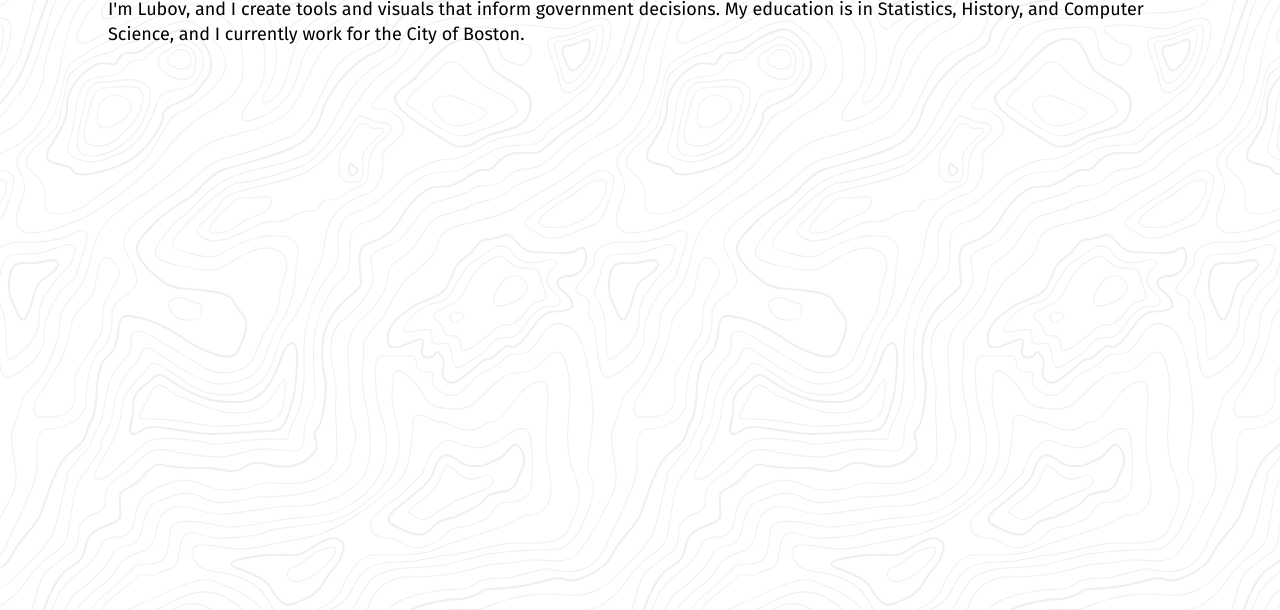
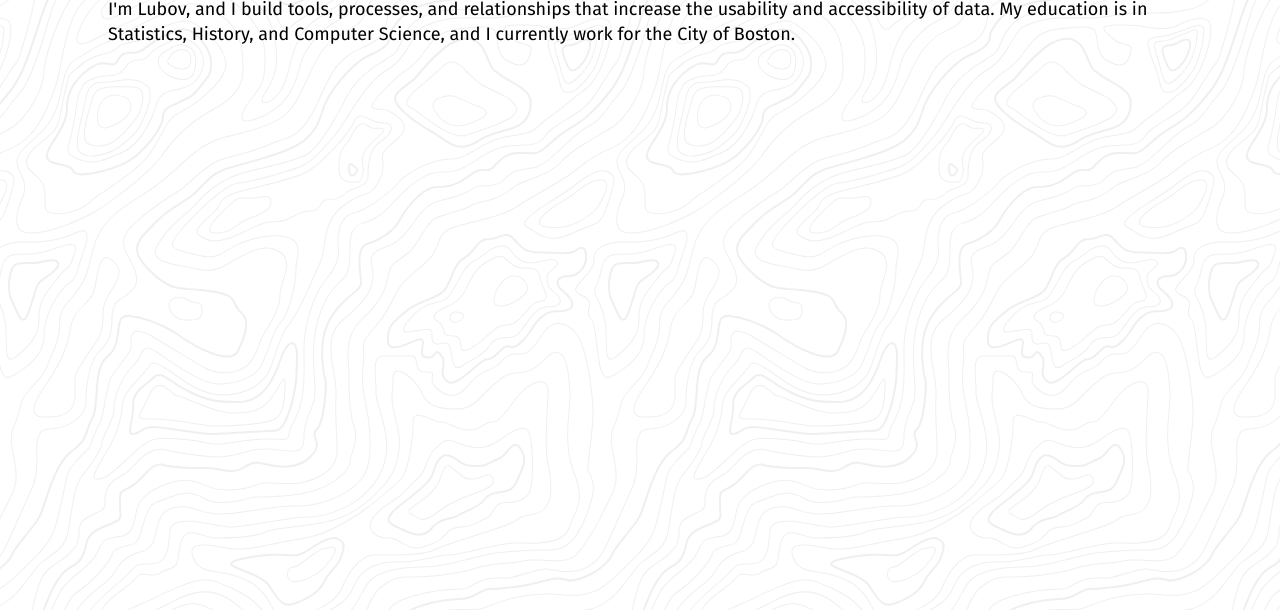
Before and after one commit to lmckone/lmckone.github.io, a plain HTML site: page index.html in a window 1280 px wide. Shown: the part 190-800 px from the top of the page. Drawn offline with nearby package versions, Linux system fonts and the light colour scheme.

Commit message:
update index with new bio

```diff
--- a/index.html
+++ b/index.html
@@ -14,7 +14,7 @@
 	</div>
 
 <h1>Thanks for the visit!</h1>
-<p>I'm Lubov, and I create tools and visuals that inform government decisions. My education is in Statistics, History, and Computer Science, and I currently work for the City of Boston.</p>
+<p>I'm Lubov, and  I build tools, processes, and relationships that increase the usability and accessibility of data. My education is in Statistics, History, and Computer Science, and I currently work for the City of Boston.</p>
 
 </body>
 </html>
```
